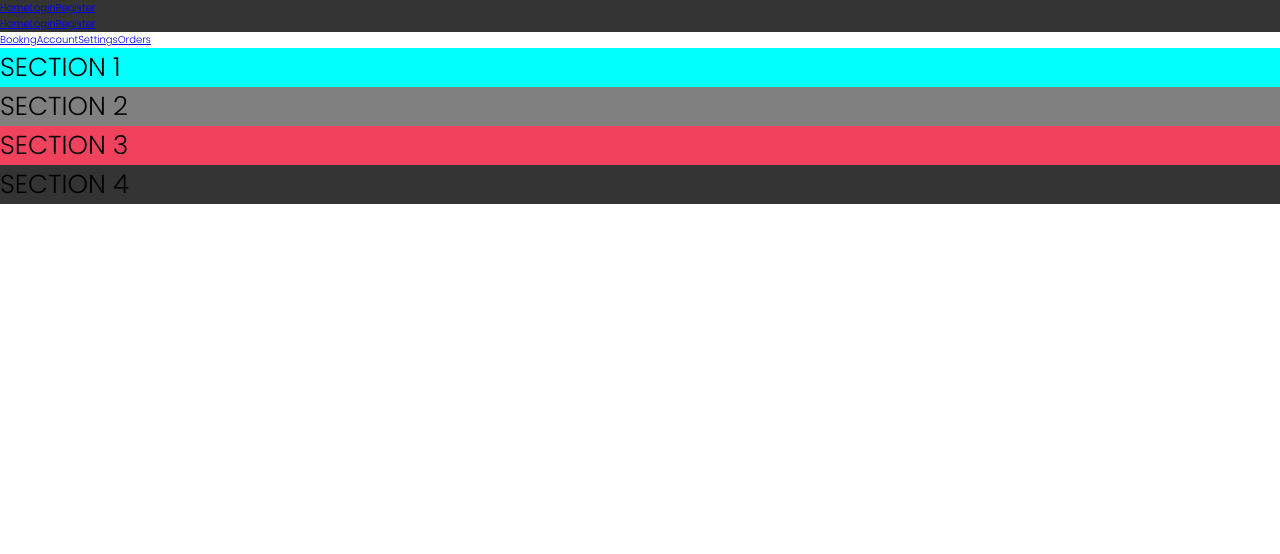
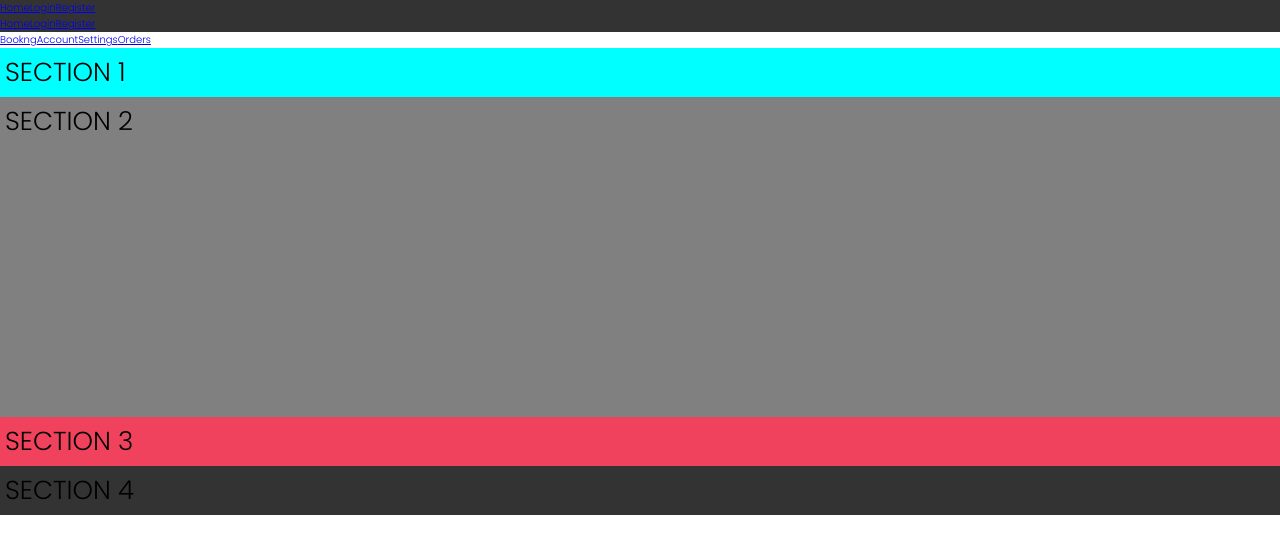
Before and after one commit to adogbeji/MERNSocialNetwork, a Next.js app in the folder client/: page / in a window 1280 px wide. Shown: the top 554 px of the page. Built offline with nearby package versions, Linux system fonts and the light colour scheme.

Commit message:
Define grid structure for home page & add SASS file for register page

```diff
--- a/client/pages/register.js
+++ b/client/pages/register.js
@@ -1,6 +1,6 @@
 const Register = () => {
   return (
-    <div>
+    <div className="_0053">
       <h1>Register Page</h1>
     </div>
   );
--- a/client/pages/styles/index.module.scss
+++ b/client/pages/styles/index.module.scss
@@ -1,7 +1,14 @@
 // Page styles can either be put in the 'styles' or 'pages' folder
+
+._0046 {
+    display: grid;
+    grid-template-rows: min-content 25vw auto min-content;
+    grid-template-columns: [full-start] 1fr [centre-start] repeat(12, [col-start] minmax(min-content, 9.67rem) [col-end]) [centre-end] 1fr [full-end];
+}
 
 ._0046 > * {
     font-size: 2.6rem;
+    padding: .5rem;
 }
 
 ._0046_sect_1 {
--- /dev/null
+++ b/client/pages/styles/register.module.scss
@@ -0,0 +1,3 @@
+// Page styles can either be put in the 'styles' or 'pages' folder
+
+._0053 {}
--- a/client/styles/styles.scss
+++ b/client/styles/styles.scss
@@ -24,7 +24,7 @@ body {
 
 
     // NOTE: Temporary home page grid definition
-    display: grid;
-    grid-template-rows: min-content 25vw auto min-content;
-    grid-template-columns: [full-start] 1fr [centre-start] repeat(12, [col-start] minmax(min-content, 9.67rem) [col-end]) [centre-end] 1fr [full-end];
+    // display: grid;
+    // grid-template-rows: min-content 25vw auto min-content;
+    // grid-template-columns: [full-start] 1fr [centre-start] repeat(12, [col-start] minmax(min-content, 9.67rem) [col-end]) [centre-end] 1fr [full-end];
 }
```
